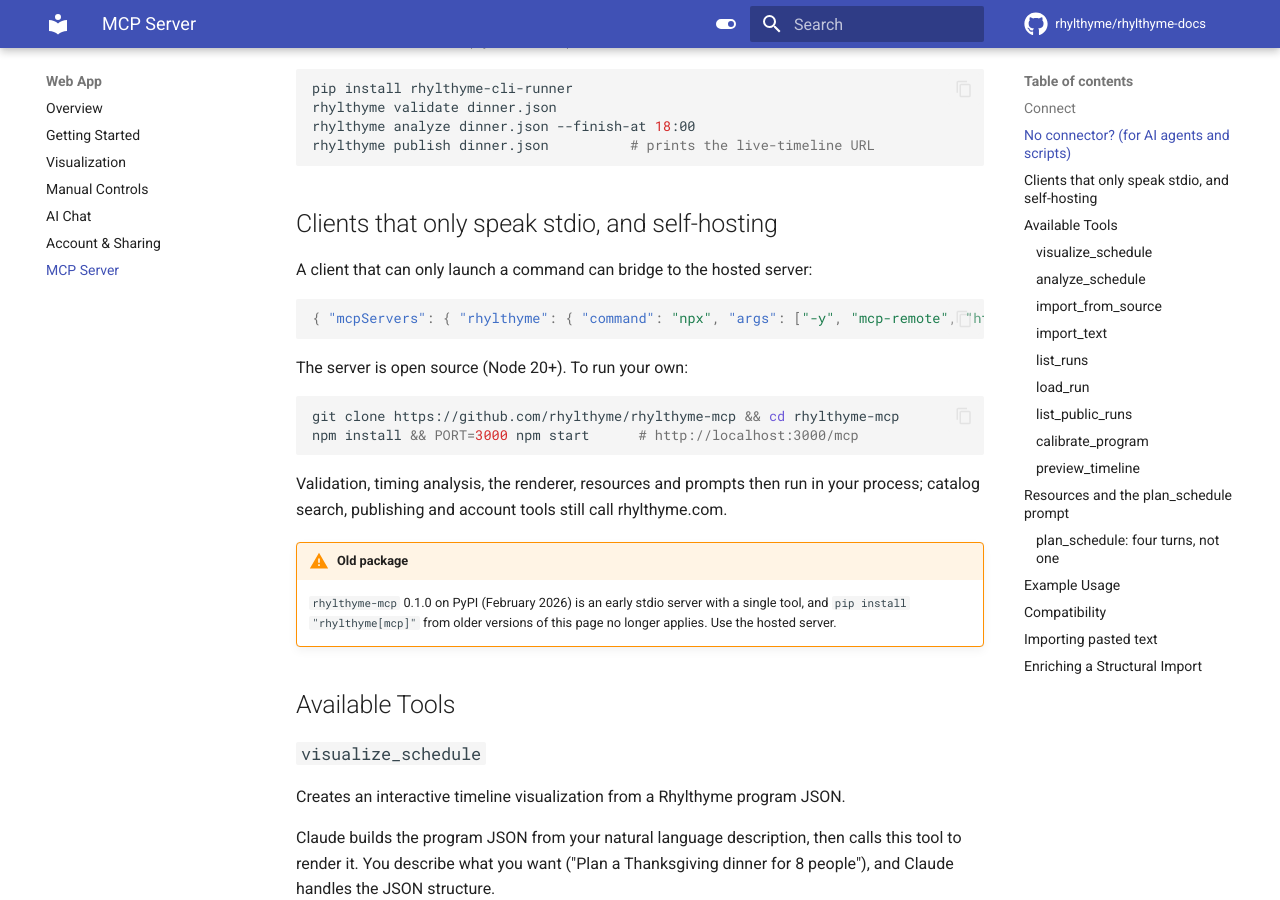
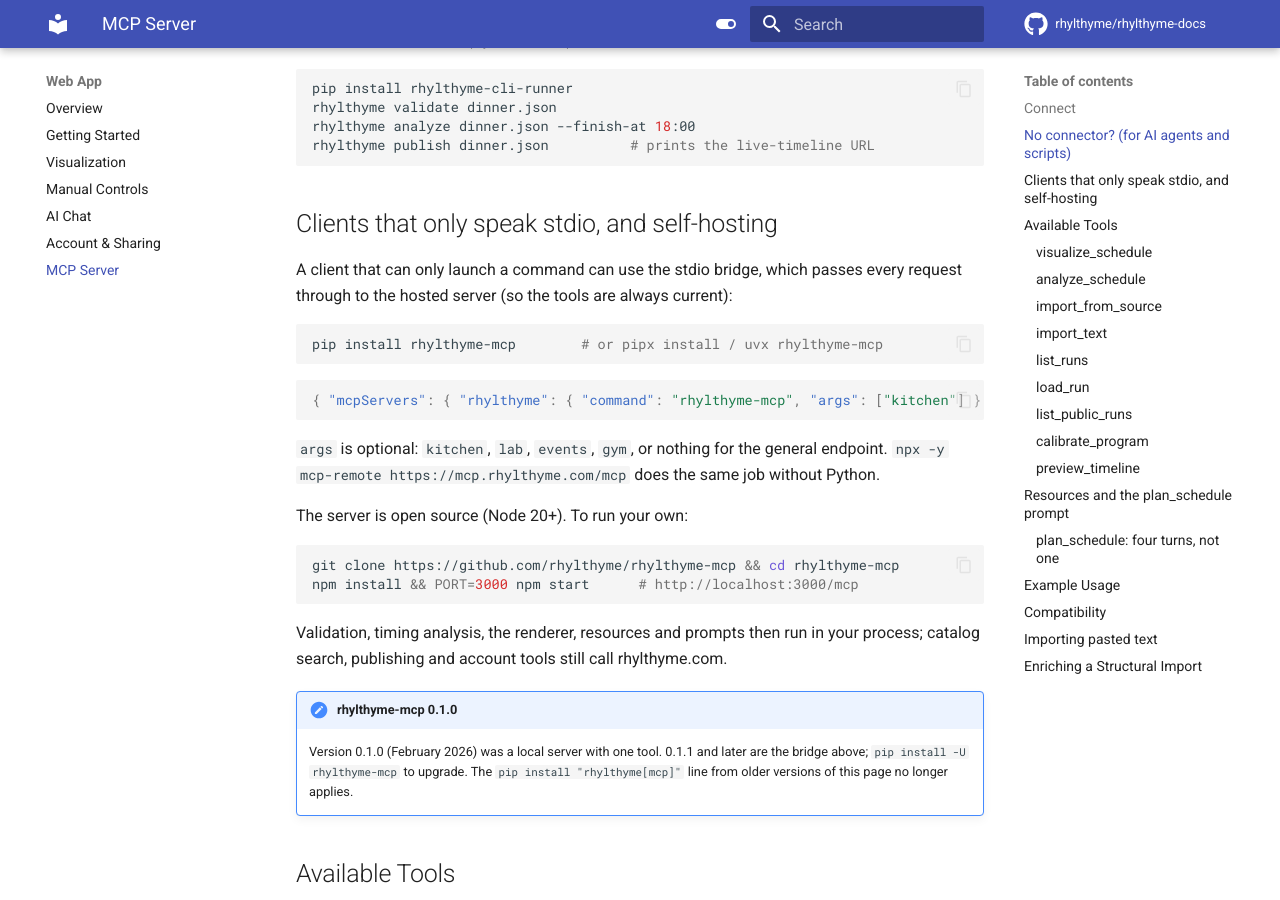
Before and after one commit to rhylthyme/rhylthyme-docs, an MkDocs documentation site: the page built from docs/web-app/mcp.md, in a window 1280 px wide and 900 px high, scrolled down 1604 px. Built offline with MkDocs 1.6.1 and Material for MkDocs 9.7.7, drawn with Linux system fonts in a browser that asks for light colours; comment, search, counter and statistics services are not loaded; the version menu is left out.

Commit message:
MCP page: rhylthyme-mcp 0.1.1 is a stdio bridge to the hosted server
Claude-Session: https://claude.ai/code/session_01VAL9iQwU8RGideTsofnULV

````diff
--- a/docs/llms.txt
+++ b/docs/llms.txt
@@ -12,6 +12,8 @@ If you are an AI assistant asked to "use Rhylthyme": use the hosted MCP server.
 - Without an MCP client, one POST works with no handshake: `curl -s https://mcp.rhylthyme.com/mcp -H 'Content-Type: application/json' -H 'Accept: application/json' -d '{"jsonrpc":"2.0","id":1,"method":"tools/call","params":{"name":"validate_program","arguments":{"program":{...}}}}'`
 - Authoring guide: `resources/read` of `rhylthyme://guide/authoring`; full schema: `rhylthyme://schema/program`.
 
+- Clients that only launch a command: `pip install rhylthyme-mcp`, command `rhylthyme-mcp` (a stdio bridge to the hosted server).
+
 ## Command line
 
 - `pip install rhylthyme-cli-runner` then `rhylthyme validate p.json`, `rhylthyme analyze p.json --finish-at 18:00`, `rhylthyme publish p.json` (prints the URL).
--- a/docs/web-app/mcp.md
+++ b/docs/web-app/mcp.md
@@ -76,11 +76,20 @@ rhylthyme publish dinner.json          # prints the live-timeline URL
 
 ## Clients that only speak stdio, and self-hosting
 
-A client that can only launch a command can bridge to the hosted server:
+A client that can only launch a command can use the stdio bridge, which passes
+every request through to the hosted server (so the tools are always current):
+
+```bash
+pip install rhylthyme-mcp        # or pipx install / uvx rhylthyme-mcp
+```
 
 ```json
-{ "mcpServers": { "rhylthyme": { "command": "npx", "args": ["-y", "mcp-remote", "https://mcp.rhylthyme.com/mcp"] } } }
+{ "mcpServers": { "rhylthyme": { "command": "rhylthyme-mcp", "args": ["kitchen"] } } }
 ```
+
+`args` is optional: `kitchen`, `lab`, `events`, `gym`, or nothing for the
+general endpoint. `npx -y mcp-remote https://mcp.rhylthyme.com/mcp` does the
+same job without Python.
 
 The server is open source (Node 20+). To run your own:
 
@@ -93,10 +102,11 @@ Validation, timing analysis, the renderer, resources and prompts then run in
 your process; catalog search, publishing and account tools still call
 rhylthyme.com.
 
-!!! warning "Old package"
-    `rhylthyme-mcp` 0.1.0 on PyPI (February 2026) is an early stdio server
-    with a single tool, and `pip install "rhylthyme[mcp]"` from older versions
-    of this page no longer applies. Use the hosted server.
+!!! note "rhylthyme-mcp 0.1.0"
+    Version 0.1.0 (February 2026) was a local server with one tool. 0.1.1 and
+    later are the bridge above; `pip install -U rhylthyme-mcp` to upgrade. The
+    `pip install "rhylthyme[mcp]"` line from older versions of this page no
+    longer applies.
 
 ## Available Tools
 
````
